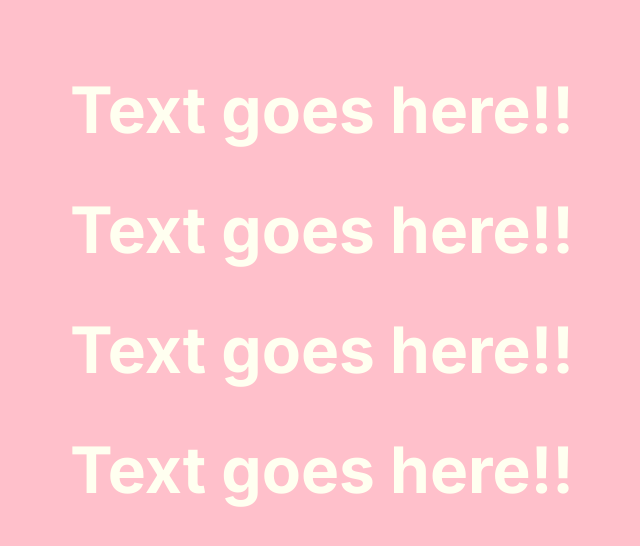
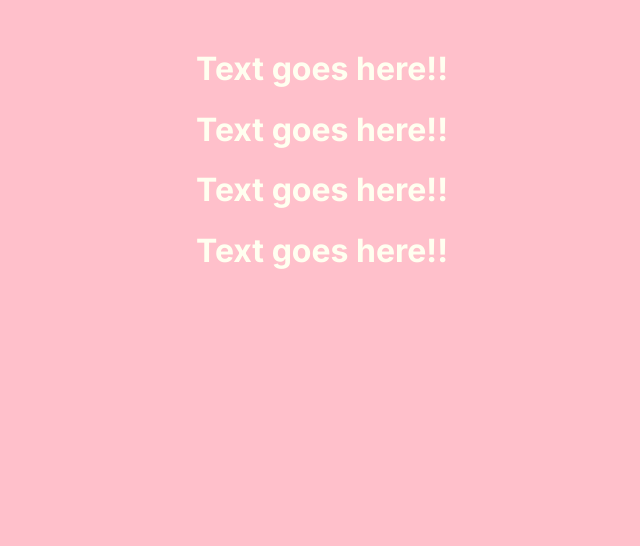
Before and after one commit to Anjie-MF/digitalBusinessCard, a React (Vite) app: page / in a window 1280 px wide. Shown: the top 546 px of the page, without its empty margins (318-958 px from the left). Built offline with nearby package versions, Linux system fonts and the light colour scheme.

Commit message:
Refactor: deleted debugging

```diff
--- a/src/App.css
+++ b/src/App.css
@@ -1,3 +1,4 @@
-h1 {
-    font-size: 4rem;
+
+img {
+    width: 317px;
 }
```
